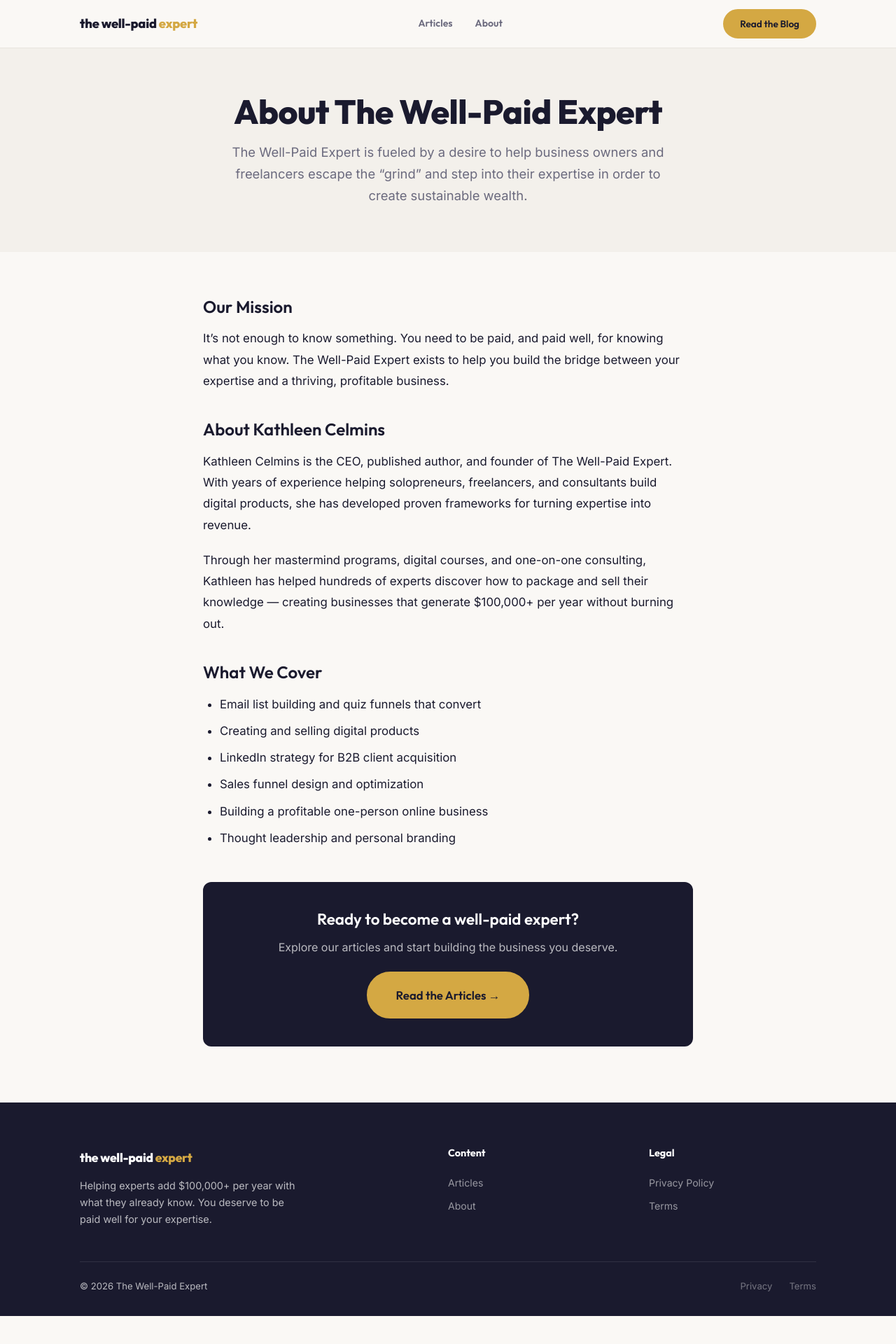
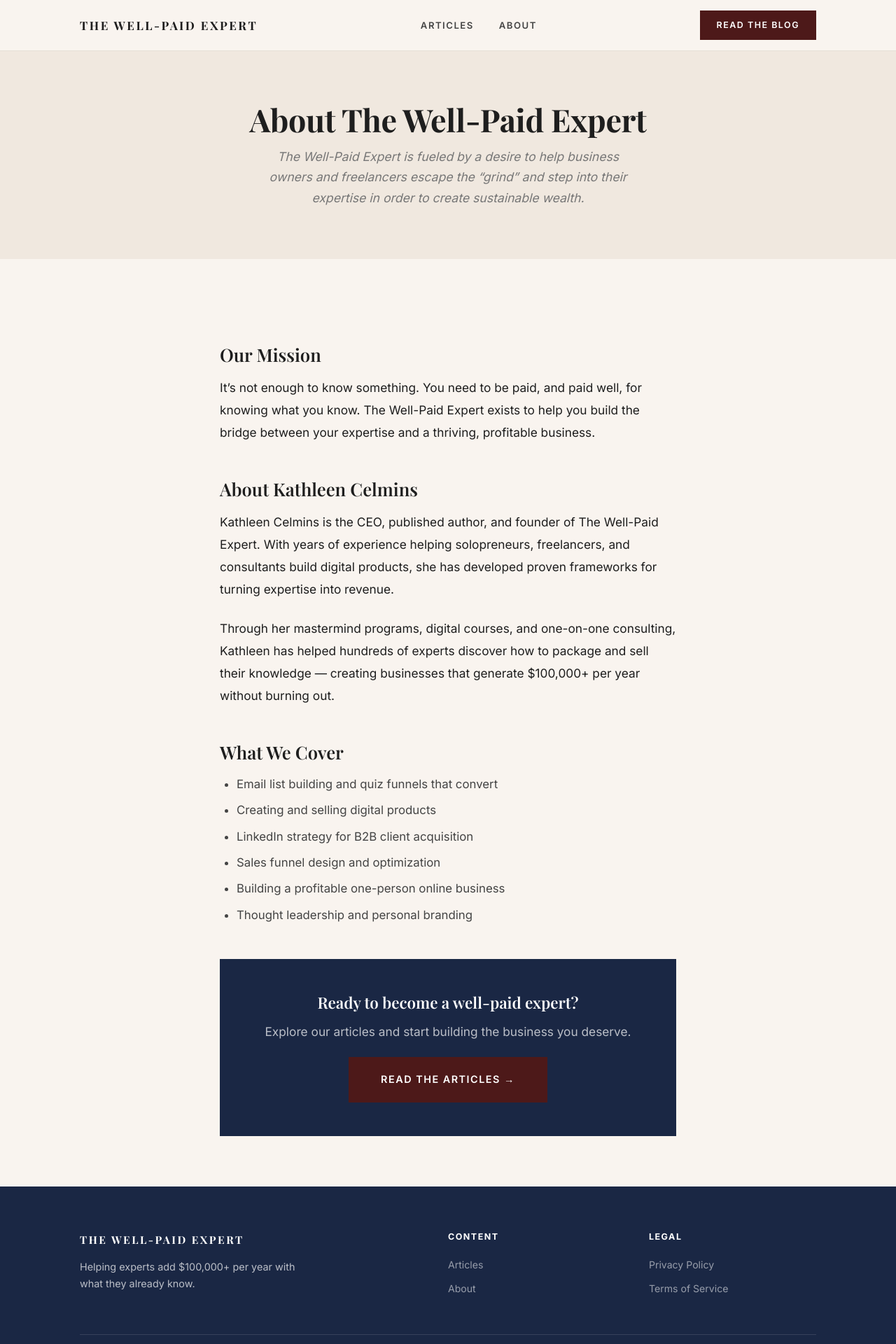
Before and after one commit to glowsocial/wellpaidexpert.com, a Next.js app: page /about in a window 1280 px wide. Shown: the top 1920 px of the page at 70% size. Before the commit the page ends 1880 px from the top, so only its background shows below. Built offline with nearby package versions, Linux system fonts and the light colour scheme.

Commit message:
Redesign: match original editorial branding — Playfair Display serif, cream/maroon/navy palette, centered hero card, social proof, and authoritative consulting aesthetic

```diff
--- a/app/about/about.css
+++ b/app/about/about.css
@@ -1,47 +1,40 @@
+/* About Page */
 .about-hero {
-  background: var(--warm-bg);
-  padding: 64px 0;
+  background: var(--cream-dark);
+  padding: 72px 0;
   text-align: center;
 }
 
 .about-hero h1 {
-  font-size: clamp(2rem, 4vw, 3rem);
-  letter-spacing: -0.5px;
-  font-weight: 800;
-  margin-bottom: 16px;
+  font-size: clamp(2rem, 4vw, 2.8rem);
+  font-weight: 700;
+  margin-bottom: 12px;
 }
 
-.about-intro {
+.about-hero p {
   color: var(--text-muted);
-  font-size: 1.15rem;
-  max-width: 620px;
+  font-size: 1.1rem;
+  max-width: 520px;
   margin: 0 auto;
-  line-height: 1.7;
-}
-
-.about-body {
-  padding: 64px 0 80px;
+  font-style: italic;
 }
 
 .about-content {
   max-width: 700px;
   margin: 0 auto;
+  padding: 72px 24px;
 }
 
 .about-content h2 {
-  font-size: 1.5rem;
+  font-size: 1.6rem;
+  margin: 48px 0 16px;
   text-align: left;
-  margin: 40px 0 16px;
-}
-
-.about-content h2:first-child {
-  margin-top: 0;
 }
 
 .about-content p {
-  font-size: 1.05rem;
-  line-height: 1.8;
-  margin-bottom: 20px;
+  font-size: 1.08rem;
+  line-height: 1.85;
+  margin-bottom: 24px;
   color: var(--text);
 }
 
@@ -53,17 +46,17 @@
 
 .about-content li {
   font-size: 1.05rem;
-  line-height: 1.8;
+  line-height: 1.75;
   margin-bottom: 8px;
+  color: var(--text-mid);
 }
 
 .about-cta {
-  background: var(--slate);
+  background: var(--navy);
   color: var(--white);
-  border-radius: var(--radius);
-  padding: 40px;
+  padding: 48px;
   text-align: center;
-  margin-top: 48px;
+  margin: 48px 0 0;
 }
 
 .about-cta h3 {
@@ -75,5 +68,4 @@
 .about-cta p {
   color: rgba(255,255,255,.7);
   margin-bottom: 20px;
-  font-size: 1rem;
 }
--- a/app/components/Footer.js
+++ b/app/components/Footer.js
@@ -6,12 +6,10 @@ export default function Footer() {
       <div className="container">
         <div className="footer-grid">
           <div className="footer-brand">
-            <div className="site-logo">
-              the well-paid <span className="accent">expert</span>
-            </div>
+            <div className="site-logo">The Well-Paid Expert</div>
             <p>
               Helping experts add $100,000+ per year with what they already
-              know. You deserve to be paid well for your expertise.
+              know.
             </p>
           </div>
 
@@ -23,15 +21,15 @@ export default function Footer() {
 
           <div className="footer-col">
             <h4>Legal</h4>
-            <Link href="/privacy">Privacy Policy</Link>
-            <Link href="/terms">Terms</Link>
+            <Link href="/privacy-policy">Privacy Policy</Link>
+            <Link href="/terms">Terms of Service</Link>
           </div>
         </div>
 
         <div className="footer-bottom">
-          <span>&copy; {new Date().getFullYear()} The Well-Paid Expert</span>
+          <p>&copy; {new Date().getFullYear()} The Well-Paid Expert. All rights reserved.</p>
           <div className="footer-bottom-links">
-            <Link href="/privacy">Privacy</Link>
+            <Link href="/privacy-policy">Privacy</Link>
             <Link href="/terms">Terms</Link>
           </div>
         </div>
--- a/app/components/Header.js
+++ b/app/components/Header.js
@@ -1,16 +1,15 @@
 "use client";
-
 import Link from "next/link";
 import { useState } from "react";
 
 export default function Header() {
-  const [mobileOpen, setMobileOpen] = useState(false);
+  const [menuOpen, setMenuOpen] = useState(false);
 
   return (
     <header className="site-header">
       <div className="container">
         <Link href="/" className="site-logo">
-          the well-paid <span className="accent">expert</span>
+          The Well-Paid Expert
         </Link>
 
         <nav className="site-nav">
@@ -26,7 +25,7 @@ export default function Header() {
 
         <button
           className="mobile-menu-toggle"
-          onClick={() => setMobileOpen(!mobileOpen)}
+          onClick={() => setMenuOpen(!menuOpen)}
           aria-label="Toggle menu"
         >
           <span></span>
@@ -35,17 +34,17 @@ export default function Header() {
         </button>
       </div>
 
-      <nav className={`mobile-nav ${mobileOpen ? "open" : ""}`}>
-        <Link href="/articles" onClick={() => setMobileOpen(false)}>
+      <nav className={`mobile-nav ${menuOpen ? "open" : ""}`}>
+        <Link href="/articles" onClick={() => setMenuOpen(false)}>
           Articles
         </Link>
-        <Link href="/about" onClick={() => setMobileOpen(false)}>
+        <Link href="/about" onClick={() => setMenuOpen(false)}>
           About
         </Link>
         <Link
           href="/articles"
           className="btn btn--primary"
-          onClick={() => setMobileOpen(false)}
+          onClick={() => setMenuOpen(false)}
         >
           Read the Blog
         </Link>
--- a/app/globals.css
+++ b/app/globals.css
@@ -1,29 +1,31 @@
 /* ========================================
    THE WELL-PAID EXPERT — GLOBAL STYLES
-   Fonts: Outfit (headings) + Inter (body)
-   Colors: Deep Slate + Gold/Amber + Warm White
+   Fonts: Playfair Display (headings) + Inter (body)
+   Colors: Cream + Maroon + Navy + Near-Black
+   Style: Authoritative editorial / high-end coaching
    ======================================== */
 :root {
-  --slate: #1a1a2e;
-  --slate-mid: #2d2d47;
-  --slate-light: #44446b;
-  --gold: #d4a843;
-  --gold-dark: #b8922e;
-  --gold-glow: rgba(212, 168, 67, 0.15);
-  --warm-white: #faf8f5;
-  --warm-bg: #f3f0eb;
+  --maroon: #4d1919;
+  --maroon-hover: #3a1212;
+  --navy: #1a2744;
+  --navy-light: #2a3a5c;
+  --cream: #f9f4ef;
+  --cream-dark: #f0e8df;
+  --warm-white: #fdfaf7;
   --white: #ffffff;
-  --text: #1a1a2e;
-  --text-muted: #6b6a7e;
+  --text: #1e1e1e;
+  --text-mid: #444444;
+  --text-muted: #777777;
   --card-bg: #ffffff;
-  --card-border: #e8e4de;
-  --shadow: 0 2px 16px rgba(26, 26, 46, 0.06);
-  --shadow-lg: 0 8px 32px rgba(26, 26, 46, 0.10);
-  --radius: 12px;
-  --radius-sm: 8px;
-  --radius-lg: 20px;
-  --font-heading: var(--font-outfit), 'Outfit', sans-serif;
+  --card-border: #e6e0d6;
+  --shadow: 0 2px 12px rgba(30, 30, 30, 0.06);
+  --shadow-lg: 0 8px 32px rgba(30, 30, 30, 0.10);
+  --radius: 4px;
+  --radius-sm: 3px;
+  --radius-lg: 6px;
+  --font-heading: var(--font-playfair), 'Playfair Display', 'Georgia', serif;
   --font-body: var(--font-inter), 'Inter', -apple-system, sans-serif;
+  --font-nav: var(--font-inter), 'Inter', -apple-system, sans-serif;
   --max-width: 1100px;
   --transition: 0.25s ease;
 }
@@ -43,8 +45,8 @@ html {
 body {
   font-family: var(--font-body);
   color: var(--text);
-  line-height: 1.65;
-  background: var(--warm-white);
+  line-height: 1.7;
+  background: var(--cream);
   -webkit-font-smoothing: antialiased;
   -moz-osx-font-smoothing: grayscale;
 }
@@ -70,92 +72,106 @@ ul {
   padding: 0 24px;
 }
 
-/* Typography */
+/* Typography — Editorial serif for headings */
 h1 {
   font-family: var(--font-heading);
-  font-weight: 800;
-  line-height: 1.1;
-  letter-spacing: -0.5px;
+  font-weight: 700;
+  line-height: 1.15;
+  letter-spacing: -0.3px;
+  color: var(--text);
 }
 
 h2, h3, h4, h5, h6 {
   font-family: var(--font-heading);
   font-weight: 600;
-  line-height: 1.2;
+  line-height: 1.25;
 }
 
 h2 {
-  font-size: clamp(1.8rem, 4vw, 2.6rem);
+  font-size: clamp(1.75rem, 3.5vw, 2.4rem);
   margin-bottom: 12px;
 }
 
-/* Buttons */
+/* Buttons — Classic, no rounded corners */
 .btn {
   display: inline-flex;
   align-items: center;
   justify-content: center;
-  padding: 14px 28px;
-  border-radius: 50px;
-  font-family: var(--font-heading);
-  font-size: 0.95rem;
+  padding: 14px 32px;
+  font-family: var(--font-nav);
+  font-size: 0.85rem;
   font-weight: 600;
+  letter-spacing: 1.5px;
+  text-transform: uppercase;
   transition: all var(--transition);
   cursor: pointer;
   border: 2px solid transparent;
 }
 
 .btn--primary {
-  background: var(--gold);
-  color: var(--slate);
-  border-color: var(--gold);
+  background: var(--maroon);
+  color: var(--white);
+  border-color: var(--maroon);
 }
 
 .btn--primary:hover {
-  background: var(--gold-dark);
-  border-color: var(--gold-dark);
+  background: var(--maroon-hover);
+  border-color: var(--maroon-hover);
   transform: translateY(-1px);
-  box-shadow: 0 4px 20px rgba(212, 168, 67, 0.35);
+  box-shadow: 0 4px 20px rgba(77, 25, 25, 0.25);
 }
 
 .btn--outline {
   background: transparent;
-  color: var(--slate);
-  border-color: var(--slate);
+  color: var(--maroon);
+  border-color: var(--maroon);
 }
 
 .btn--outline:hover {
-  background: var(--slate);
+  background: var(--maroon);
   color: var(--white);
   transform: translateY(-1px);
 }
 
 .btn--lg {
-  padding: 18px 40px;
-  font-size: 1.05rem;
+  padding: 18px 44px;
+  font-size: 0.9rem;
 }
 
 .btn--white-outline {
   background: transparent;
   color: var(--white);
-  border-color: rgba(255,255,255,.35);
+  border-color: rgba(255,255,255,.4);
 }
 
 .btn--white-outline:hover {
   background: var(--white);
-  color: var(--slate);
+  color: var(--maroon);
+  transform: translateY(-1px);
+}
+
+.btn--navy {
+  background: var(--navy);
+  color: var(--white);
+  border-color: var(--navy);
+}
+
+.btn--navy:hover {
+  background: var(--navy-light);
+  border-color: var(--navy-light);
   transform: translateY(-1px);
 }
 
 /* ========================================
-   SITE HEADER
+   SITE HEADER — Classic, minimal
    ======================================== */
 .site-header {
   position: sticky;
   top: 0;
   z-index: 100;
-  background: rgba(250,248,245,.92);
-  backdrop-filter: blur(14px);
-  -webkit-backdrop-filter: blur(14px);
+  background: rgba(249, 244, 239, 0.95);
+  backdrop-filter: blur(12px);
+  -webkit-backdrop-filter: blur(12px);
   border-bottom: 1px solid var(--card-border);
 }
 
@@ -163,37 +179,41 @@ h2 {
   display: flex;
   align-items: center;
   justify-content: space-between;
-  height: 68px;
+  height: 72px;
 }
 
 .site-logo {
   font-family: var(--font-heading);
-  font-weight: 800;
-  font-size: 1.15rem;
-  letter-spacing: -0.3px;
-  color: var(--slate);
+  font-weight: 700;
+  font-size: 1.05rem;
+  letter-spacing: 2.5px;
+  text-transform: uppercase;
+  color: var(--text);
 }
 
 .site-logo .accent {
-  color: var(--gold);
+  /* No accent color — all one color for the classic serif look */
+  color: var(--text);
 }
 
 .site-nav {
   display: flex;
   align-items: center;
-  gap: 32px;
+  gap: 36px;
 }
 
 .site-nav a {
-  font-family: var(--font-heading);
-  font-size: 0.88rem;
+  font-family: var(--font-nav);
+  font-size: 0.82rem;
   font-weight: 600;
-  color: var(--text-muted);
+  letter-spacing: 1.5px;
+  text-transform: uppercase;
+  color: var(--text-mid);
   transition: color var(--transition);
 }
 
 .site-nav a:hover {
-  color: var(--slate);
+  color: var(--maroon);
 }
 
 .header-ctas {
@@ -204,7 +224,7 @@ h2 {
 
 .header-ctas .btn {
   padding: 8px 22px;
-  font-size: 0.85rem;
+  font-size: 0.78rem;
 }
 
 /* Mobile menu toggle */
@@ -220,7 +240,7 @@ h2 {
   display: block;
   width: 24px;
   height: 2px;
-  background: var(--slate);
+  background: var(--text);
   margin: 5px 0;
   transition: var(--transition);
 }
@@ -234,11 +254,11 @@ h2 {
   display: flex;
   flex-direction: column;
   position: fixed;
-  top: 68px;
+  top: 72px;
   left: 0;
   right: 0;
   bottom: 0;
-  background: rgba(250,248,245,0.98);
+  background: rgba(249, 244, 239, 0.98);
   backdrop-filter: blur(20px);
   padding: 32px 24px;
   gap: 0;
@@ -252,17 +272,19 @@ h2 {
 }
 
 .mobile-nav a {
-  font-family: var(--font-heading);
-  font-size: 1.1rem;
+  font-family: var(--font-nav);
+  font-size: 1rem;
   font-weight: 600;
-  padding: 14px 0;
+  letter-spacing: 1px;
+  text-transform: uppercase;
+  padding: 16px 0;
   border-bottom: 1px solid var(--card-border);
   color: var(--text);
   display: block;
 }
 
 .mobile-nav .btn {
-  margin-top: 16px;
+  margin-top: 20px;
   text-align: center;
   justify-content: center;
 }
@@ -274,10 +296,10 @@ h2 {
 }
 
 /* ========================================
-   SITE FOOTER
+   SITE FOOTER — Dark, authoritative
    ======================================== */
 .site-footer {
-  background: var(--slate);
+  background: var(--navy);
   color: rgba(255,255,255,.7);
   padding: 64px 0 32px;
 }
@@ -292,7 +314,7 @@ h2 {
 .footer-brand .site-logo {
   color: var(--white);
   margin-bottom: 14px;
-  font-size: 1.1rem;
+  font-size: 0.95rem;
 }
 
 .footer-brand p {
@@ -302,10 +324,12 @@ h2 {
 }
 
 .footer-col h4 {
-  font-family: var(--font-heading);
+  font-family: var(--font-nav);
   color: var(--white);
-  font-size: 0.9rem;
+  font-size: 0.78rem;
   font-weight: 700;
+  letter-spacing: 1.5px;
+  text-transform: uppercase;
   margin-bottom: 16px;
 }
 
@@ -318,11 +342,11 @@ h2 {
 }
 
 .footer-col a:hover {
-  color: var(--gold);
+  color: var(--white);
 }
 
 .footer-bottom {
-  border-top: 1px solid rgba(255,255,255,.1);
+  border-top: 1px solid rgba(255,255,255,.12);
   padding-top: 24px;
   display: flex;
   justify-content: space-between;
@@ -341,7 +365,7 @@ h2 {
 }
 
 .footer-bottom-links a:hover {
-  color: var(--gold);
+  color: var(--white);
 }
 
 @media (max-width: 768px) {
@@ -357,25 +381,24 @@ h2 {
 }
 
 /* ========================================
-   BLOG STYLES
+   BLOG LIST STYLES
    ======================================== */
 .blog-hero {
-  background: var(--warm-bg);
-  padding: 64px 0;
+  background: var(--cream-dark);
+  padding: 72px 0;
   text-align: center;
 }
 
 .blog-hero h1 {
   font-size: clamp(2rem, 4vw, 3rem);
-  letter-spacing: -0.5px;
-  font-weight: 800;
+  font-weight: 700;
   margin-bottom: 12px;
 }
 
 .blog-hero p {
   color: var(--text-muted);
-  font-size: 1.1rem;
-  max-width: 560px;
+  font-size: 1.05rem;
+  max-width: 520px;
   margin: 0 auto;
 }
 
@@ -389,50 +412,55 @@ h2 {
 .blog-card {
   background: var(--card-bg);
   border: 1px solid var(--card-border);
-  border-radius: var(--radius);
   overflow: hidden;
   transition: transform var(--transition), box-shadow var(--transition);
 }
 
 .blog-card:hover {
-  transform: translateY(-4px);
+  transform: translateY(-3px);
   box-shadow: var(--shadow-lg);
 }
 
 .blog-card-body {
-  padding: 24px;
+  padding: 28px 24px;
 }
 
 .blog-card-meta {
-  font-size: 0.8rem;
+  font-size: 0.78rem;
+  font-weight: 500;
   color: var(--text-muted);
-  margin-bottom: 8px;
+  letter-spacing: 0.5px;
+  text-transform: uppercase;
+  margin-bottom: 10px;
 }
 
 .blog-card h3 {
-  font-size: 1.1rem;
+  font-size: 1.15rem;
   font-weight: 600;
-  margin-bottom: 8px;
-  line-height: 1.3;
+  margin-bottom: 10px;
+  line-height: 1.35;
+  color: var(--text);
 }
 
 .blog-card p {
   font-size: 0.9rem;
   color: var(--text-muted);
-  line-height: 1.55;
+  line-height: 1.6;
 }
 
 .blog-card .read-more {
   display: inline-block;
-  margin-top: 12px;
-  font-size: 0.85rem;
+  margin-top: 14px;
+  font-size: 0.82rem;
   font-weight: 600;
-  color: var(--gold-dark);
+  color: var(--maroon);
+  letter-spacing: 0.5px;
+  text-transform: uppercase;
   transition: color var(--transition);
 }
 
 .blog-card .read-more:hover {
-  color: var(--slate);
+  color: var(--text);
 }
 
 @media (max-width: 900px) {
@@ -443,63 +471,68 @@ h2 {
   .blog-grid { grid-template-columns: 1fr; }
 }
 
-/* Blog post page */
+/* ========================================
+   BLOG POST PAGE — Editorial reading
+   ======================================== */
 .blog-post {
-  max-width: 740px;
+  max-width: 700px;
   margin: 0 auto;
-  padding: 64px 24px;
+  padding: 72px 24px;
 }
 
 .blog-post-header {
-  margin-bottom: 40px;
+  margin-bottom: 48px;
+  padding-bottom: 32px;
+  border-bottom: 1px solid var(--card-border);
 }
 
 .blog-post-header h1 {
-  font-size: clamp(1.8rem, 4vw, 2.8rem);
-  letter-spacing: -0.5px;
-  font-weight: 800;
-  line-height: 1.15;
-  margin-bottom: 16px;
+  font-size: clamp(2rem, 4.5vw, 2.8rem);
+  font-weight: 700;
+  line-height: 1.2;
+  margin-bottom: 20px;
 }
 
 .blog-post-meta {
-  font-size: 0.9rem;
+  font-size: 0.85rem;
   color: var(--text-muted);
+  letter-spacing: 0.3px;
 }
 
 .blog-post-meta span + span::before {
   content: '·';
-  margin: 0 8px;
+  margin: 0 10px;
 }
 
 .blog-post-content h2 {
   text-align: left;
   font-size: 1.5rem;
-  margin: 40px 0 16px;
+  margin: 48px 0 16px;
+  padding-top: 8px;
 }
 
 .blog-post-content h3 {
   font-size: 1.2rem;
-  margin: 32px 0 12px;
+  margin: 36px 0 12px;
 }
 
 .blog-post-content p {
-  font-size: 1.05rem;
-  line-height: 1.8;
-  margin-bottom: 20px;
+  font-size: 1.08rem;
+  line-height: 1.85;
+  margin-bottom: 24px;
   color: var(--text);
 }
 
 .blog-post-content ul,
 .blog-post-content ol {
   padding-left: 24px;
-  margin-bottom: 20px;
+  margin-bottom: 24px;
   list-style: disc;
 }
 
 .blog-post-content li {
-  font-size: 1.05rem;
-  line-height: 1.8;
+  font-size: 1.08rem;
+  line-height: 1.85;
   margin-bottom: 8px;
 }
 
@@ -508,33 +541,33 @@ h2 {
 }
 
 .blog-post-content a {
-  color: var(--gold-dark);
+  color: var(--maroon);
   text-decoration: underline;
-  text-underline-offset: 2px;
+  text-underline-offset: 3px;
+  text-decoration-thickness: 1px;
 }
 
 .blog-post-content a:hover {
-  color: var(--slate);
+  color: var(--text);
 }
 
 .blog-post-content blockquote {
-  border-left: 3px solid var(--gold);
-  padding: 16px 24px;
-  margin: 24px 0;
-  background: var(--gold-glow);
-  border-radius: 0 var(--radius-sm) var(--radius-sm) 0;
+  border-left: 3px solid var(--maroon);
+  padding: 20px 28px;
+  margin: 32px 0;
+  background: var(--cream-dark);
   font-style: italic;
-  color: var(--text-muted);
+  font-size: 1.1rem;
+  color: var(--text-mid);
 }
 
 /* Blog post CTA box */
 .post-cta-box {
-  background: var(--slate);
+  background: var(--navy);
   color: var(--white);
-  border-radius: var(--radius);
-  padding: 40px;
+  padding: 48px;
   text-align: center;
-  margin: 48px 0;
+  margin: 56px 0;
 }
 
 .post-cta-box h3 {
```
Also changed, not shown: app/home.css (+132 -84 lines), app/layout.js (+5 -5 lines), app/page.js (+49 -44 lines).
